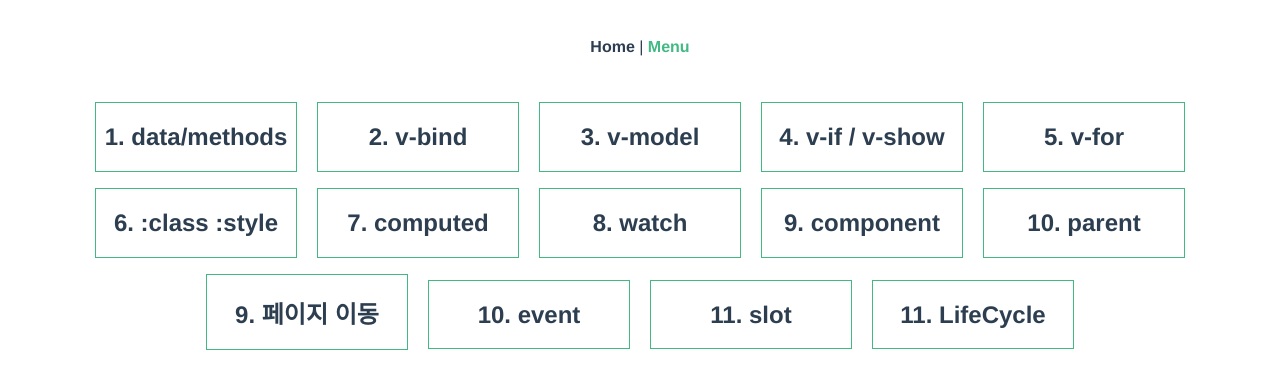
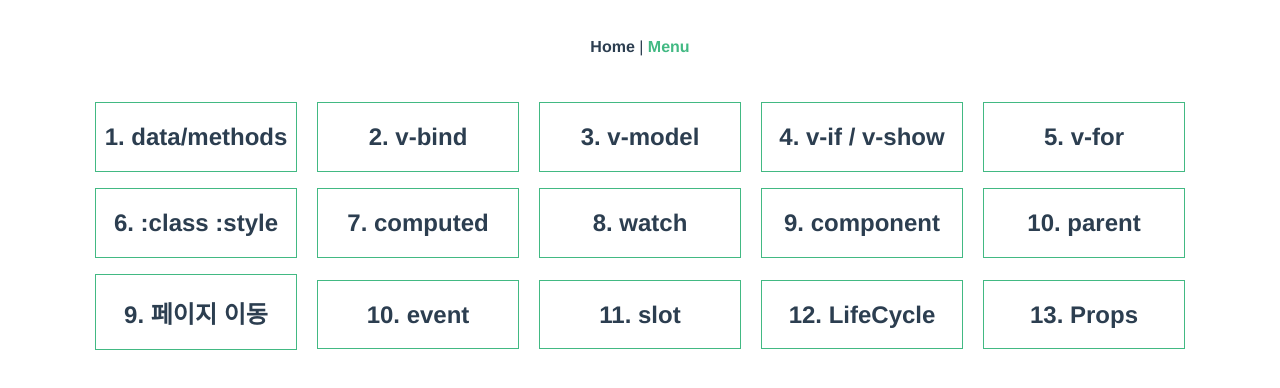
Before and after one commit to kyeongmin21/vueStudy, a Vue app: page /menu in a window 1280 px wide. Shown: the top 388 px of the page. Built offline with nearby package versions, Linux system fonts and the light colour scheme.

Commit message:
props컴포넌트 추가

```diff
--- /dev/null
+++ b/src/components/Emit.vue
@@ -0,0 +1,25 @@
+<template>
+  <div>
+
+  </div>
+</template>
+
+<script>
+export default {
+  name: "Emit",
+  props: {
+
+  },
+  data() {
+    return {
+
+    };
+  },
+  methods: {
+  },
+};
+</script>
+
+<style>
+@import "/css/style.css";
+</style>
--- a/src/router/index.js
+++ b/src/router/index.js
@@ -90,6 +90,11 @@ const routes = [
     name: 'LifeCycle',
     component: () => import(/* webpackChunkName: "lifecycle" */ '@/views/LifeCycle.vue')
   },
+  {
+    path: '/props',
+    name: 'Props',
+    component: () => import(/* webpackChunkName: "props" */ '@/views/Props.vue')
+  },
 ]
 
 const router = new VueRouter({
--- a/src/views/Menu.vue
+++ b/src/views/Menu.vue
@@ -19,7 +19,8 @@
         <li><h2><router-link to="/page">9. 페이지 이동</router-link></h2></li>
         <li><h2><router-link to="/event">10. event</router-link></h2></li>
         <li><h2><router-link to="/slot">11. slot</router-link></h2></li>
-        <li><h2><router-link to="/lifecycle">11. LifeCycle</router-link></h2></li>
+        <li><h2><router-link to="/lifecycle">12. LifeCycle</router-link></h2></li>
+        <li><h2><router-link to="/props">13. Props</router-link></h2></li>
       </ul>
     </div>
   </div>
--- /dev/null
+++ b/src/views/Props.vue
@@ -0,0 +1,29 @@
+<template>
+  <div>
+    <h1>props, emit</h1>
+    <Emit></Emit>
+  </div>
+</template>
+
+<script>
+import Emit from "@/components/Emit";
+
+export default {
+  name: 'Compo',
+  components: {
+    Emit,
+  },
+  data() {
+    return {
+
+    };
+  },
+  methods: {
+
+  },
+};
+</script>
+
+<style>
+@import "/css/style.css";
+</style>
```
